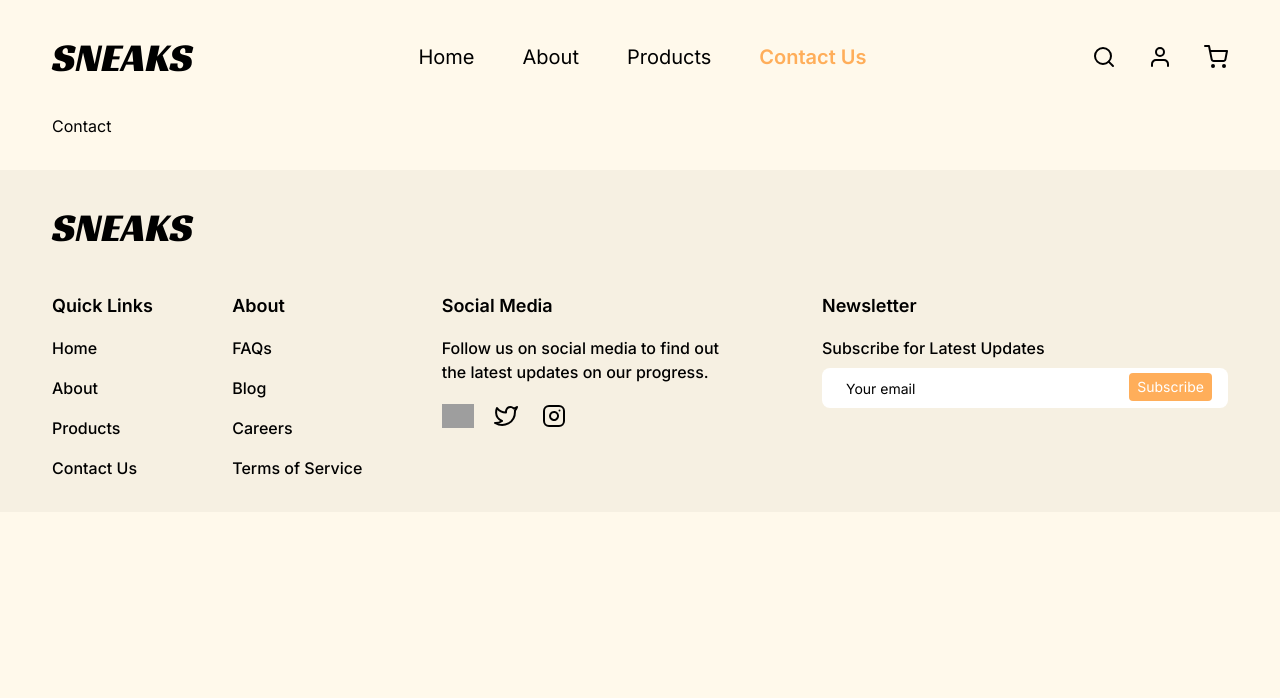
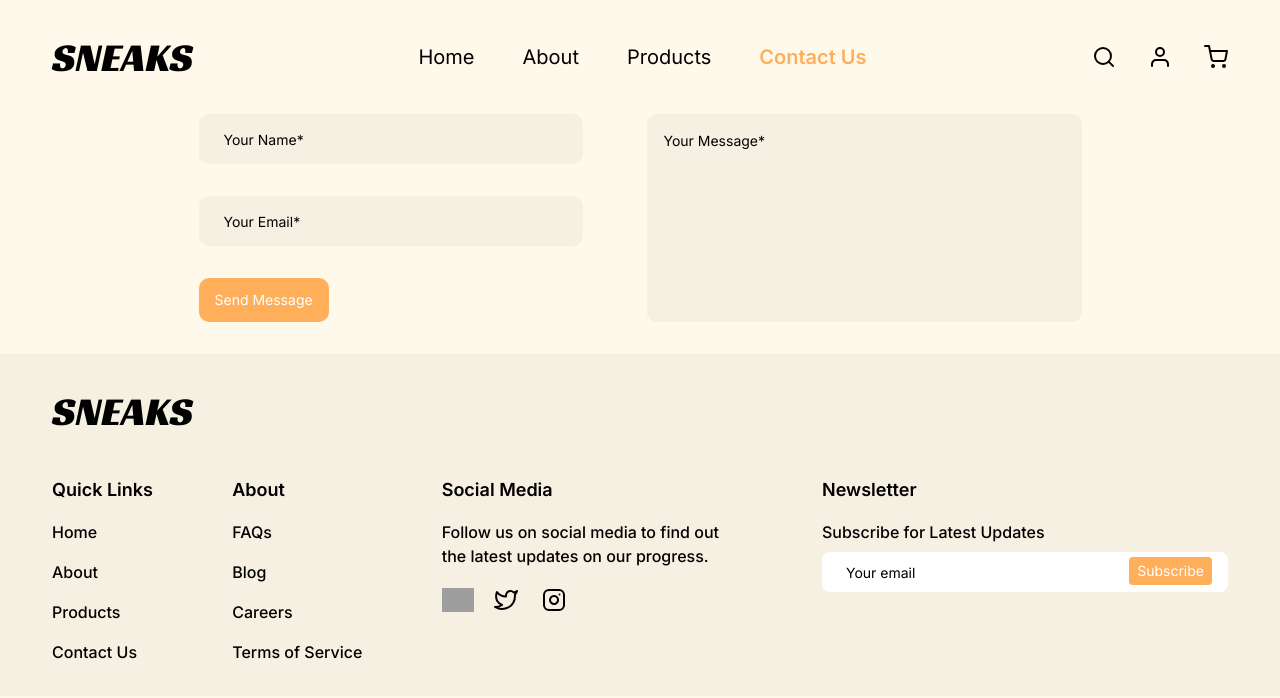
Before and after one commit to ChinatuL/Sneaks, a React (Vite) app: page /contact in a window 1280 px wide. Shown: the top 698 px of the page. Built offline with nearby package versions, Linux system fonts and the light colour scheme; grey boxes are pictures that could not be loaded.

Commit message:
feat: complete contact us page

```diff
--- /dev/null
+++ b/src/components/BtnYellow.tsx
@@ -0,0 +1,17 @@
+type BtnYellowProps = {
+    children: React.ReactNode;
+    type: "button" | "submit" | "reset";
+    style: string;
+};
+
+const BtnYellow = ({ children, style, type }: BtnYellowProps) => {
+    return (
+        <button
+            type={type}
+            className={`bg-darkYellow text-white rounded-radius transition-ease hover:opacity-80 ${style}`}
+        >
+            {children}
+        </button>
+    );
+};
+export default BtnYellow;
--- /dev/null
+++ b/src/components/FormError.tsx
@@ -0,0 +1,6 @@
+import React from "react";
+
+const FormError = ({ children }: { children: React.ReactNode }) => {
+    return <p className='text-sm text-red-700'>{children}</p>;
+};
+export default FormError;
--- /dev/null
+++ b/src/components/FormInput.tsx
@@ -0,0 +1,32 @@
+type FormInputProps = {
+    name: string;
+    type: string;
+    style: string;
+    placeholder: string;
+    onInput: (e: React.ChangeEvent<HTMLInputElement>) => void;
+};
+
+const FormInput = ({
+    name,
+    type,
+    style,
+    placeholder,
+    onInput,
+}: FormInputProps) => {
+    return (
+        <>
+            <label htmlFor={name} className='sr-only'>
+                {name}
+            </label>
+            <input
+                id={name}
+                name={name}
+                type={type}
+                placeholder={placeholder}
+                className={`border rounded-radius focus:outline-0 bg-lightGray ${style}`}
+                onInput={onInput}
+            />
+        </>
+    );
+};
+export default FormInput;
--- a/src/components/index.ts
+++ b/src/components/index.ts
@@ -2,3 +2,6 @@ export { default as Logo } from "./Logo";
 export { default as Navbar } from "./Navbar";
 export { default as Header } from "./Header";
 export { default as Footer } from "./Footer";
+export { default as FormInput } from "./FormInput";
+export { default as FormError } from "./FormError";
+export { default as BtnYellow } from "./BtnYellow";
--- a/src/index.css
+++ b/src/index.css
@@ -12,6 +12,13 @@
     body {
         @apply bg-lightYellow;
     }
+
+    input:-webkit-autofill,
+    input:-webkit-autofill:hover,
+    input:-webkit-autofill:focus,
+    input:-webkit-autofill:active {
+        transition: background-color 5000s ease-in-out 0s !important;
+    }
 }
 
 @layer utilities {
@@ -20,7 +27,7 @@
     }
 
     .font-merriweather {
-      font-family: "Merriweather Sans", sans-serif;
+        font-family: "Merriweather Sans", sans-serif;
     }
 
     .transition-ease {
--- a/src/lib/data.ts
+++ b/src/lib/data.ts
@@ -246,7 +246,7 @@ export const navbarLinks = [
     { id: 1, name: "Home", path: "/" },
     { id: 2, name: "About", path: "/about" },
     { id: 3, name: "Products", path: "/products" },
-    { id: 2, name: "Contact Us", path: "/contact" },
+    { id: 4, name: "Contact Us", path: "/contact" },
 ];
 
 export const footerLinks = [
--- a/src/main.tsx
+++ b/src/main.tsx
@@ -3,9 +3,11 @@ import ReactDOM from "react-dom/client";
 import App from "./App.tsx";
 import "normalize.css";
 import "./index.css";
+import { Toaster } from "sonner";
 
 ReactDOM.createRoot(document.getElementById("root")!).render(
     <React.StrictMode>
+        <Toaster position='top-right' expand={true} richColors />
         <App />
     </React.StrictMode>
 );
--- a/src/pages/Contact.tsx
+++ b/src/pages/Contact.tsx
@@ -1,6 +1,130 @@
+import { useState, FormEvent } from "react";
+import { FormInput, FormError, BtnYellow } from "@components";
+import { toast } from "sonner";
+
+type FormErrors = {
+    name?: string;
+    email?: string;
+    message?: string;
+};
+
 const Contact = () => {
-  return (
-    <div>Contact</div>
-  )
-}
-export default Contact
+    const [errors, setErrors] = useState<FormErrors>({});
+
+    const handleInput = (
+        e: FormEvent<HTMLInputElement> | FormEvent<HTMLTextAreaElement>
+    ) => {
+        const { name } = e.currentTarget;
+        setErrors({ ...errors, [name]: "" });
+    };
+
+    const getFormData = (formData: FormData) => {
+        const name = formData.get("name") as string;
+        const email = formData.get("email") as string;
+        const message = formData.get("message") as string;
+
+        return { name, email, message };
+    };
+
+    const validateForm = (formData: FormData) => {
+        const formErrors: FormErrors = {};
+        const emailRegex = /^[A-Za-z0-9._+\-']+@[A-Za-z0-9.-]+\.[A-Za-z]{2,}$/;
+        const { name, email, message } = getFormData(formData);
+
+        if (!name) {
+            formErrors.name = "Name is required";
+        }
+
+        if (!email) {
+            formErrors.email = "Email is required";
+        }
+
+        if (!message) {
+            formErrors.message = "Message is required";
+        }
+
+        if (name && name.length < 3) {
+            formErrors.name = "Name must be at least 3 characters long";
+        }
+
+        if (email && !email.match(emailRegex)) {
+            formErrors.email = "Email is invalid";
+        }
+
+        setErrors(formErrors);
+
+        const errorLength = Object.keys(formErrors).length;
+        return errorLength === 0;
+    };
+
+    const handleSubmit = (e: React.FormEvent<HTMLFormElement>) => {
+        e.preventDefault();
+        const formData = new FormData(e.currentTarget);
+        if (!validateForm(formData)) return;
+        toast.success("Message sent successfully");
+        e.currentTarget.reset();
+    };
+
+    return (
+        <form
+            onSubmit={handleSubmit}
+            noValidate
+            className='relative flex flex-col justify-center gap-6 w-full pt-10 pb-20 md:pt-0 md:pb-0 md:flex-row md:gap-16'
+        >
+            <div className='flex flex-col gap-6 md:gap-8'>
+                <div>
+                    <FormInput
+                        type='text'
+                        name='name'
+                        placeholder='Your Name*'
+                        style={`w-full py-3 px-6 placeholder:text-black placeholder:text-sm md:w-80 lg:w-96 ${
+                            errors.name
+                                ? "border-red-700 focus:outline-red-700"
+                                : "border-lightGray"
+                        }`}
+                        onInput={handleInput}
+                    />
+                    {errors.name && <FormError>{errors.name}</FormError>}
+                </div>
+                <div>
+                    <FormInput
+                        type='email'
+                        name='email'
+                        placeholder='Your Email*'
+                        style={`w-full py-3 px-6 placeholder:text-black placeholder:text-sm md:w-80 lg:w-96 ${
+                            errors.email
+                                ? "border-red-700 focus:outline-red-700"
+                                : "border-lightGray"
+                        }`}
+                        onInput={handleInput}
+                    />
+                    {errors.email && <FormError>{errors.email}</FormError>}
+                </div>
+                <BtnYellow
+                    type='submit'
+                    style='absolute bottom-0 w-full py-3 px-4 capitalize text-sm md:w-max md:static'
+                >
+                    send message
+                </BtnYellow>
+            </div>
+            <div>
+                <label htmlFor='message' className='sr-only'>
+                    Message
+                </label>
+                <textarea
+                    name='message'
+                    id='message'
+                    placeholder='Your Message*'
+                    className={`w-full h-[200px] p-4 border rounded-radius focus:outline-0 bg-lightGray resize-none placeholder:text-sm placeholder:text-black md:h-full md:w-[300px] lg:w-[435px]  ${
+                        errors.message
+                            ? "border-red-700 focus:outline-red-700"
+                            : "border-lightGray"
+                    }`}
+                    onInput={handleInput}
+                ></textarea>
+                {errors.message && <FormError>{errors.message}</FormError>}
+            </div>
+        </form>
+    );
+};
+export default Contact;
--- a/src/pages/Layout.tsx
+++ b/src/pages/Layout.tsx
@@ -1,5 +1,5 @@
 import { Outlet, useLocation } from "react-router-dom";
-import { Header, Footer } from "@/components";
+import { Header, Footer } from "@components";
 const Layout = () => {
     const { pathname } = useLocation();
     return (
--- a/tailwind.config.js
+++ b/tailwind.config.js
@@ -8,6 +8,9 @@ export default {
                 darkYellow: "#FFAE5A",
                 lightGray: "#F6F0E2",
             },
+            borderRadius: {
+                radius: "10px",
+            },
         },
     },
     plugins: [],
--- a/tsconfig.app.json
+++ b/tsconfig.app.json
@@ -23,11 +23,11 @@
         "noUnusedParameters": true,
         "noFallthroughCasesInSwitch": true,
         "paths": {
-        "@/*": ["./src/*"],
+            "@*": ["./src/*"],
             "@components/*": ["./src/components/*"],
             "@lib/*": ["./src/lib/*"],
             "@icons/*": ["./src/assets/icons/*"],
-        "@images/*": ["./src/assets/images/*"],
+            "@images/*": ["./src/assets/images/*"]
         }
     },
     "include": ["src"]
```
Lines whose indentation alone changed are shown as unchanged.
